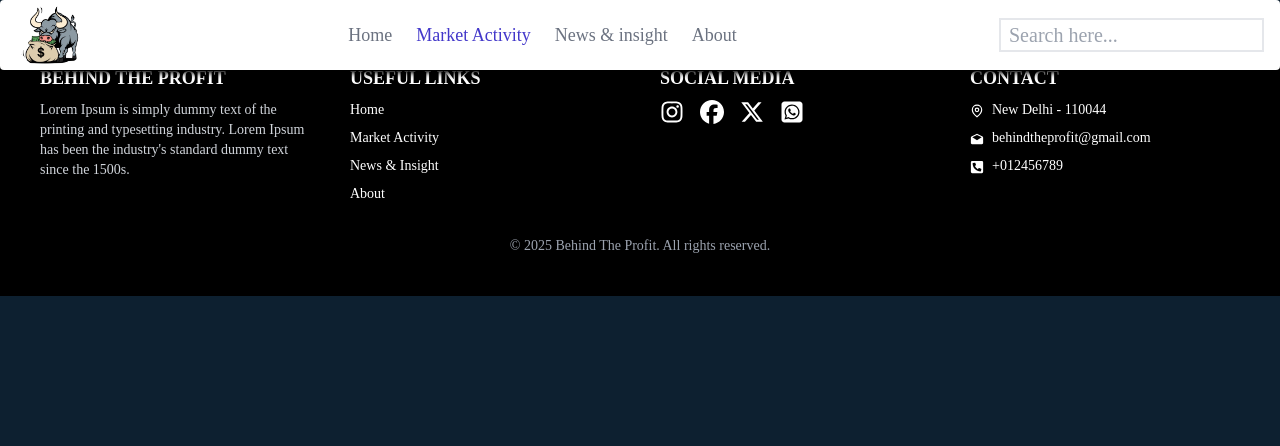
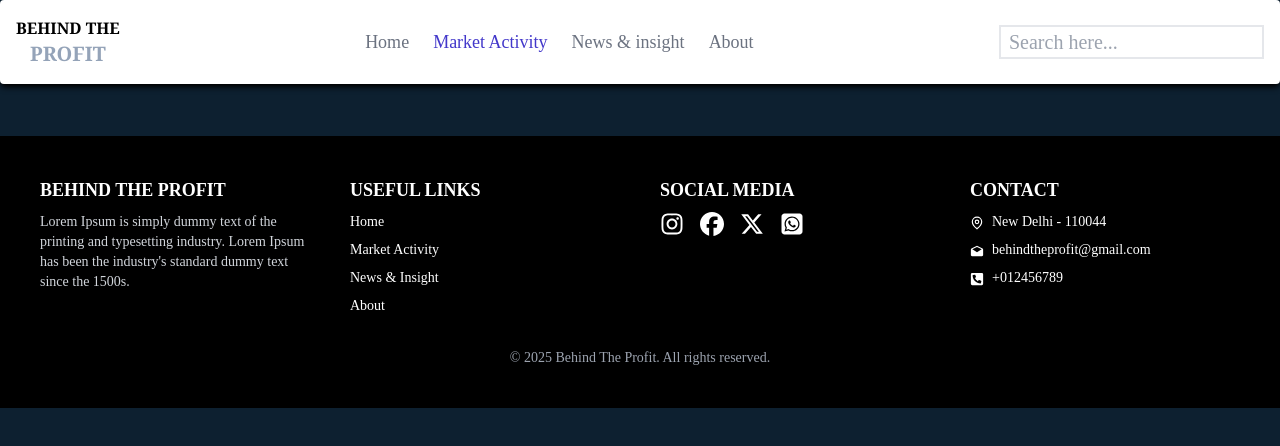
Before and after one commit to Anmolsharma1228/stockmarketweb, a React (Vite) app: page /Market in a window 1280 px wide. Shown: the top 446 px of the page. Built offline with nearby package versions, Linux system fonts and the light colour scheme; a web font is replaced by a local one.

Commit message:
add web name

```diff
--- a/src/components/Navbar.jsx
+++ b/src/components/Navbar.jsx
@@ -8,11 +8,13 @@ const Navbar = () => {
   const [isOpen, setIsOpen] = useState(false);
 
   return (
-    <header className="bg-white w-full fixed top-0 right-0 left-0 rounded shadow-md shadow-black container mx-auto z-10">
+    <header className="bg-white w-full fixed top-0 right-0 left-0 rounded shadow-md shadow-black container mx-auto z-10 py-4">
       <nav className="flex justify-between sm:justify-between items-center mx-4">
         <div className="">
           <NavLink to="#" className="">
-            <img src={logo1} className="w-[70px] rounded-full" />
+            {/* <img src={logo1} className="w-[70px] rounded-full" /> */}
+            <p className="font-serif font-semibold">BEHIND THE</p>
+            <p className=" text-xl font-serif font-semibold text-center text-slate-400">PROFIT</p>
           </NavLink>
         </div>
         <div className="sm:hidden text-[20px]">
--- a/src/pages/Market.jsx
+++ b/src/pages/Market.jsx
@@ -2,7 +2,9 @@ import React from 'react'
 
 const Market = () => {
   return (
-    <div>Market</div>
+    <div className='text-white my-14'>
+      <p>No Data Here ?</p>
+    </div>
   )
 }
 
```
